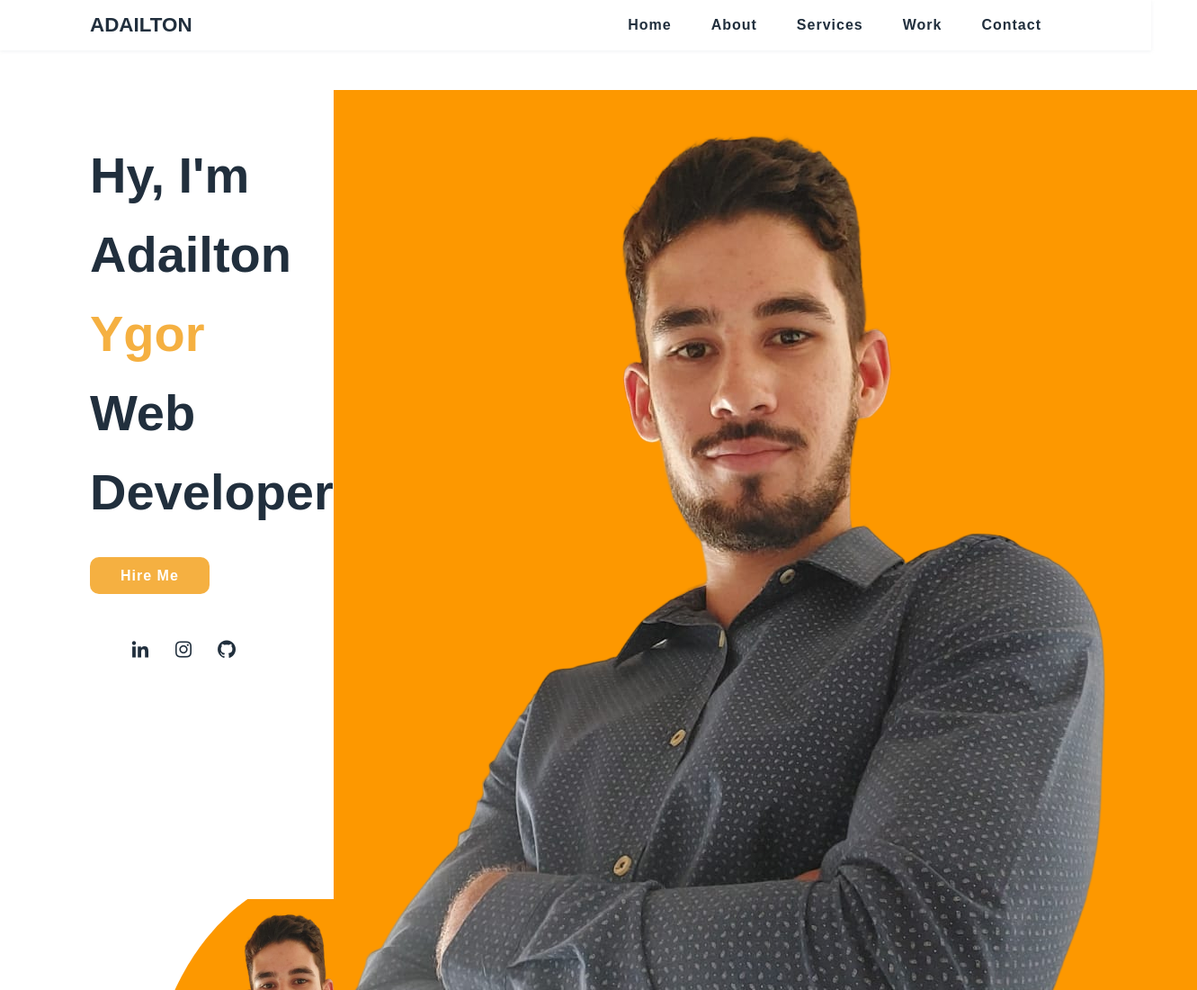
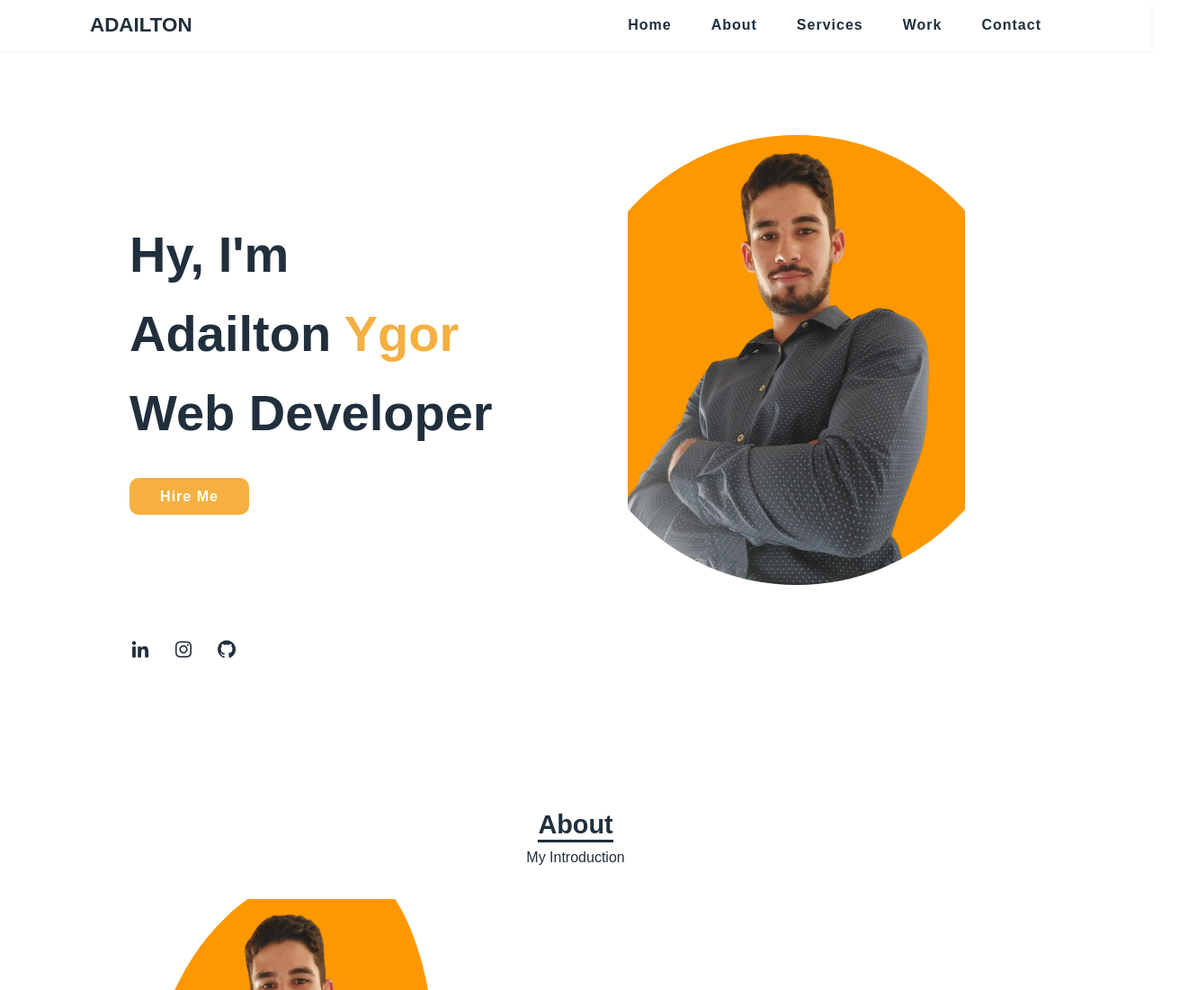
Before and after one commit to adailtonygor/Portfolio, a plain HTML site: page index.html in a window 1280 px wide. Shown: the top 1100 px of the page at 90% size, 1331 px wide, since content can reach past the window. Drawn offline with nearby package versions, Linux system fonts and the light colour scheme.

Commit message:
Update style.css

```diff
--- a/style.css
+++ b/style.css
@@ -89,7 +89,7 @@ ul li a:hover{
     height: 500px;
 
 }
-.home-img{
+.home-img img{
     width: 100%;
     height: 100%;
     object-fit: contain;
```
